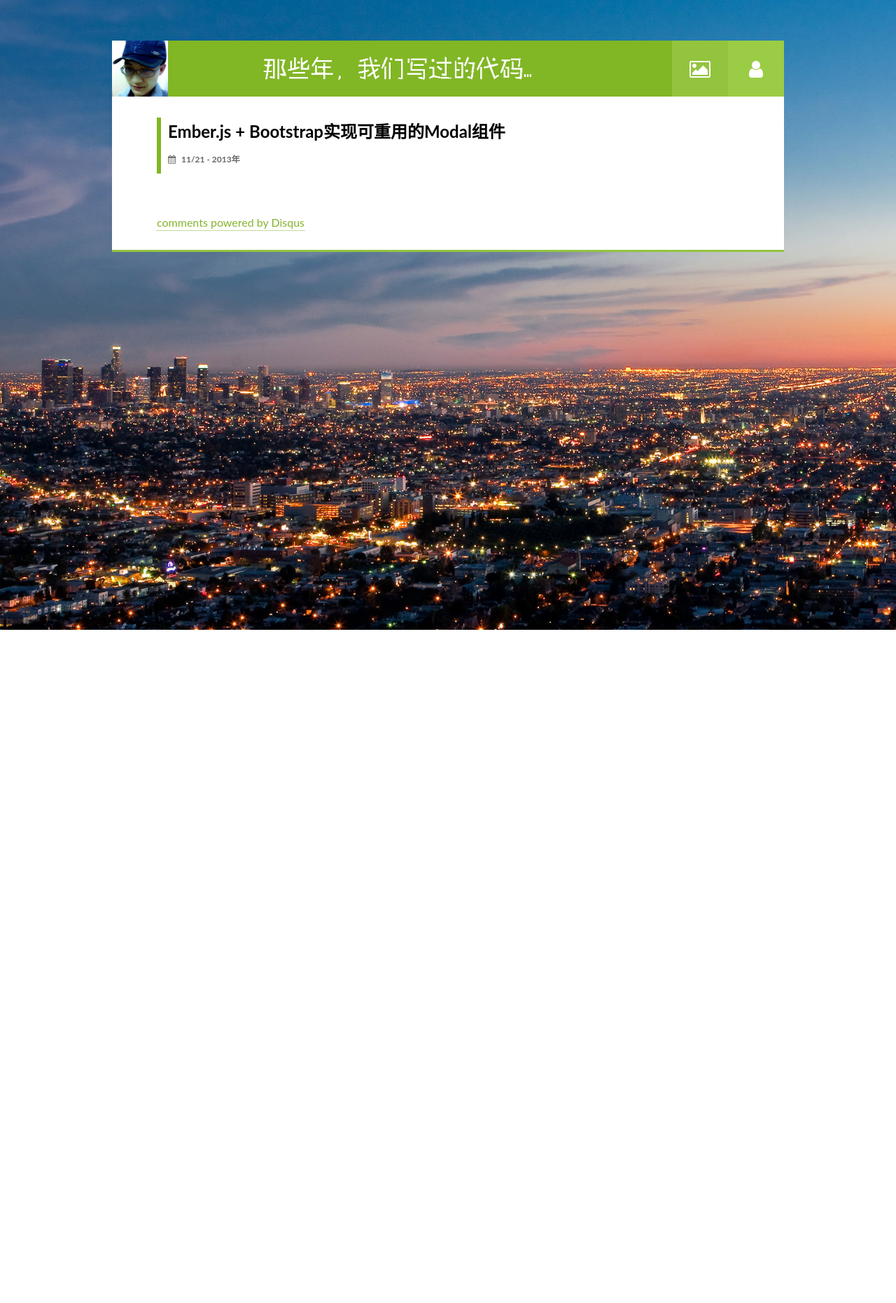
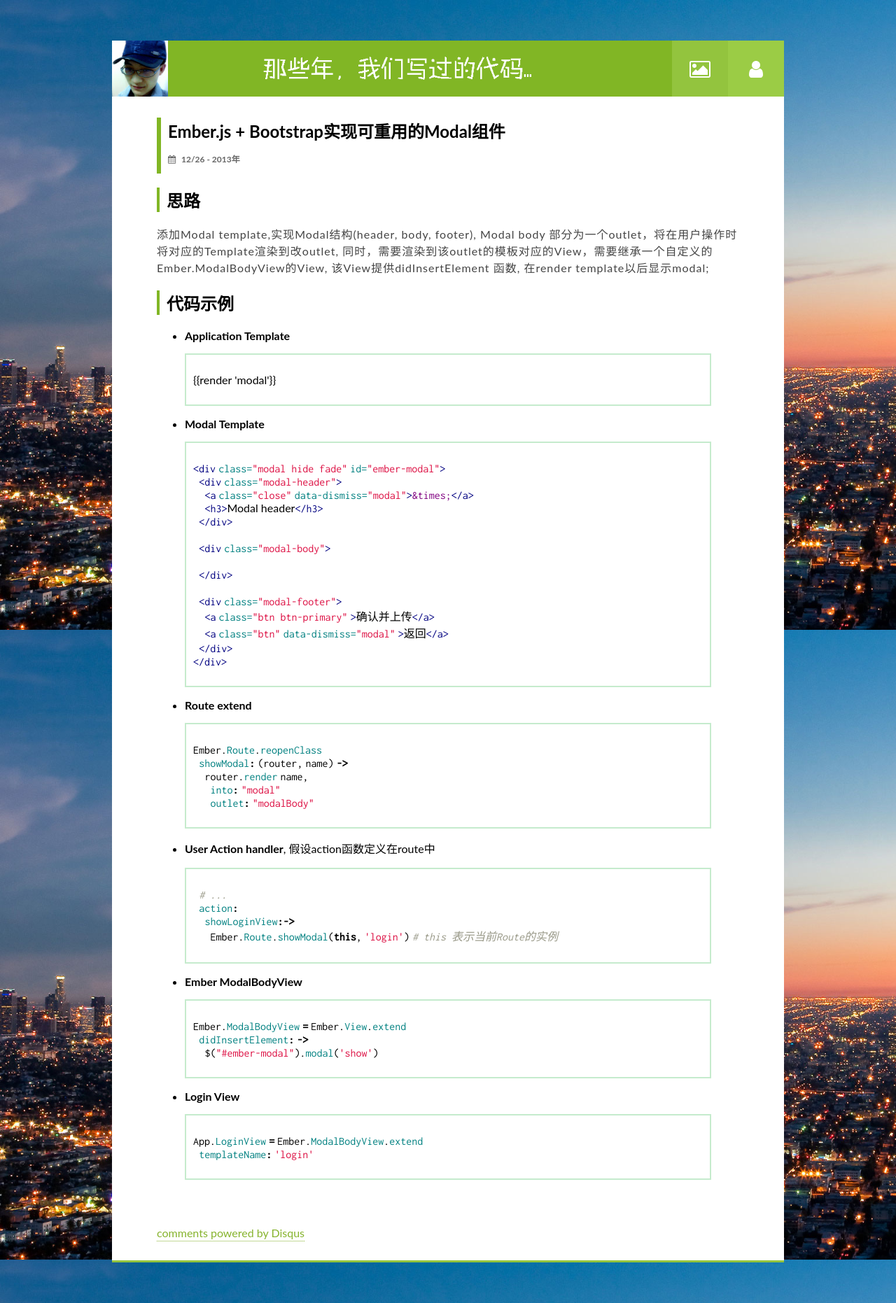
Before and after one commit to JuoCode/JuoCode.github.io, a Jekyll site: the page built from _posts/2013-12-15-emberjs_modal.md, in a window 1280 px wide. Shown: the whole page at 70% size. Built offline with Jekyll 4.4.1, drawn with Linux system fonts in a browser that asks for light colours; nearby versions of some CDN libraries; Markdown is read by kramdown in place of the engine named in the settings; comment, search, counter and statistics services are not loaded; before the commit the page ends 900 px from its top, so only the background shows below that.

Commit message:
Ember实现Boostrap的Modal组件

```diff
--- a/_layouts/default.html
+++ b/_layouts/default.html
@@ -8,7 +8,7 @@
   <link rel="shortcut icon" type="image/x-icon" href="favicon.ico">
   <!-- syntax highlighting CSS -->
   <link rel="stylesheet" href="/css/syntax.css">
-
+  <link href='http://fonts.googleapis.com/css?family=Inconsolata' rel='stylesheet' type='text/css'>
   <link href="//netdna.bootstrapcdn.com/font-awesome/4.0.3/css/font-awesome.min.css" rel="stylesheet">
 
   <!-- Custom CSS -->
--- a/_posts/2013-12-15-emberjs_modal.md
+++ b/_posts/2013-12-15-emberjs_modal.md
@@ -1,10 +1,79 @@
 ---
 layout: post
 title:  Ember.js + Bootstrap实现可重用的Modal组件
-date:   2013-11-21
+date:   2013-12-26
 categories: ember.js
 cover: emberjs.png
 desc: 动态渲染模板、命名outlet的使用
 cover: emberjs.png
 comments: true
 ---
+
+
+## 思路
+
+添加Modal template,实现Modal结构(header, body, footer), `Modal body` 部分为一个`outlet`，将在用户操作时将对应的Template渲染到改outlet, 同时，需要渲染到该`outlet`的模板对应的View，需要继承一个自定义的`Ember.ModalBodyView`的View, 该View提供`didInsertElement` 函数, 在render template以后显示modal;
+
+## 代码示例
+
+- **Application Template**
+
+{% highlight html %}
+{% raw %}
+{{render 'modal'}}
+{% endraw %}
+{% endhighlight %}
+
+- **Modal Template**
+
+{% highlight html %}
+<div class="modal hide fade" id="ember-modal">
+  <div class="modal-header">
+    <a class="close" data-dismiss="modal">&times;</a>
+    <h3>Modal header</h3>
+  </div>
+
+  <div class="modal-body">
+    {{outlet modalBody}}
+  </div>
+
+  <div class="modal-footer">
+    <a class="btn btn-primary" {{action doAction target="view"}}>确认并上传</a>
+    <a class="btn" data-dismiss="modal" {{action hideModal}}>返回</a>
+  </div>
+</div>
+{% endhighlight %}
+
+- **Route extend**
+
+{% highlight coffeescript %}
+Ember.Route.reopenClass
+  showModal: (router, name) ->
+    router.render name,
+      into: "modal"
+      outlet: "modalBody"
+{% endhighlight %}
+
+- **User Action handler**, 假设`action`函数定义在route中
+
+{% highlight coffeescript %}
+  # ...
+  action:
+    showLoginView:->
+      Ember.Route.showModal(this, 'login') # this 表示当前Route的实例
+{% endhighlight %}
+
+- **Ember ModalBodyView**
+
+{% highlight coffeescript %}
+Ember.ModalBodyView = Ember.View.extend
+  didInsertElement: ->
+    $("#ember-modal").modal('show')
+{% endhighlight %}
+
+- **Login View**
+
+{% highlight coffeescript %}
+App.LoginView = Ember.ModalBodyView.extend
+  templateName: 'login'
+{% endhighlight %}
--- a/css/main.css
+++ b/css/main.css
@@ -216,10 +216,17 @@ header .about:hover, header .picture:hover {
 .post p{
   /*padding-left: 10px;*/
   color: #444;
+  letter-spacing: 1px;
+  line-height: 1.5em;
 }
 
 .post .highlight{
   overflow: scroll;
-  border: 1px solid #ccc;
+  border: 2px solid #C5EBCD;
   padding: 10px;
 }
+
+.post .highlight pre code span{
+  font-family: 'Inconsolata', sans-serif;
+
+}
```
Also changed, not shown: images/ember-bootstrap-modal.png (added).
